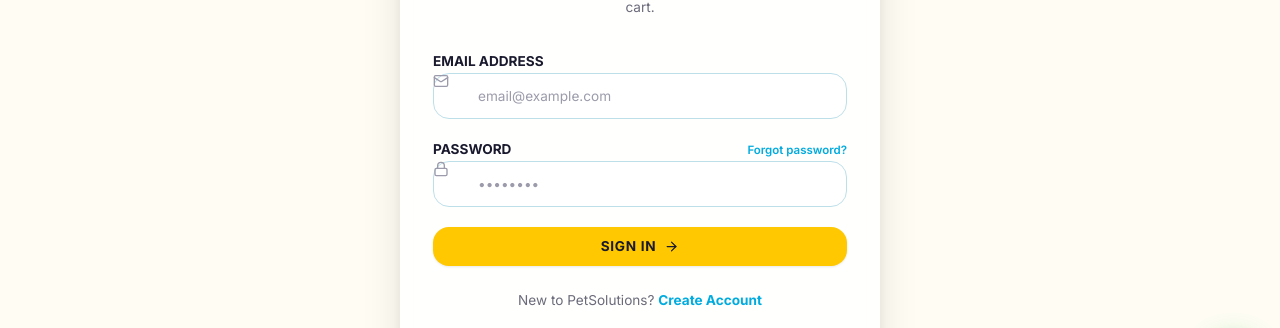
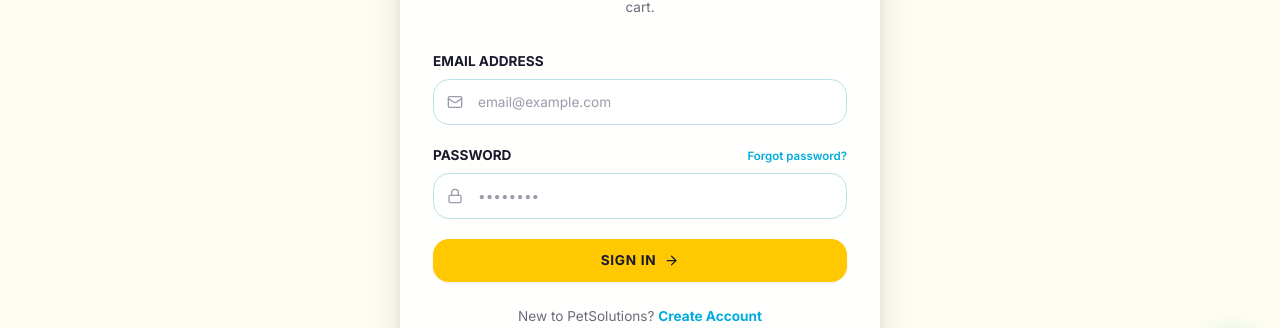
Before and after one commit to thennakoontakk/petsolutions, a Next.js app: page /auth/login in a window 1280 px wide. Shown: the part 392-720 px from the top of the page. Built offline with nearby package versions, Linux system fonts and the light colour scheme; no server answers; the database is empty.

Commit message:
fix(styles): fix CSS selector escapes in globals.css

```diff
--- a/src/app/globals.css
+++ b/src/app/globals.css
@@ -1338,7 +1338,7 @@ input:-webkit-autofill:focus {
 .space-y-3 > * + * { margin-top: 0.75rem !important; }
 .space-y-4 > * + * { margin-top: 1rem !important; }
 .space-y-5 > * + * { margin-top: 1.25rem !important; }
-.space-y-1.5 > * + * { margin-top: 0.375rem !important; }
+.space-y-1\.5 > * + * { margin-top: 0.375rem !important; }
 
 /* Left/Right Padding Utilities */
 .pl-10 { padding-left: 2.5rem !important; }
@@ -1347,10 +1347,10 @@ input:-webkit-autofill:focus {
 
 /* Absolute Positioning Coordinates */
 .left-3 { left: 0.75rem !important; }
-.left-3.5 { left: 0.875rem !important; }
-.top-3.5 { top: 0.875rem !important; }
-.top-1/2 { top: 50% !important; }
-.-translate-y-1/2 { transform: translateY(-50%) !important; }
+.left-3\.5 { left: 0.875rem !important; }
+.top-3\.5 { top: 0.875rem !important; }
+.top-1\/2 { top: 50% !important; }
+.-translate-y-1\/2 { transform: translateY(-50%) !important; }
 
 /* --------------------------------------------------------------------------
    16. Tailwind Compatibility Utility Classes (For Admin Dashboard & Sidebar)
@@ -1412,11 +1412,11 @@ input:-webkit-autofill:focus {
 
 .px-2 { padding-left: var(--space-2); padding-right: var(--space-2); }
 .px-4 { padding-left: var(--space-4); padding-right: var(--space-4); }
-.py-0.5 { padding-top: 2px; padding-bottom: 2px; }
+.py-0\.5 { padding-top: 2px; padding-bottom: 2px; }
 .py-2 { padding-top: var(--space-2); padding-bottom: var(--space-2); }
 .py-3 { padding-top: var(--space-3); padding-bottom: var(--space-3); }
-.py-3.5 { padding-top: 14px; padding-bottom: 14px; }
-.mt-0.5 { margin-top: 2px; }
+.py-3\.5 { padding-top: 14px; padding-bottom: 14px; }
+.mt-0\.5 { margin-top: 2px; }
 .mt-1 { margin-top: var(--space-1); }
 .mt-4 { margin-top: var(--space-4); }
 .mt-6 { margin-top: var(--space-6); }
```
